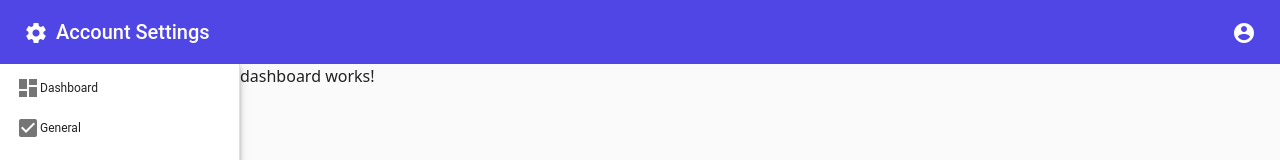
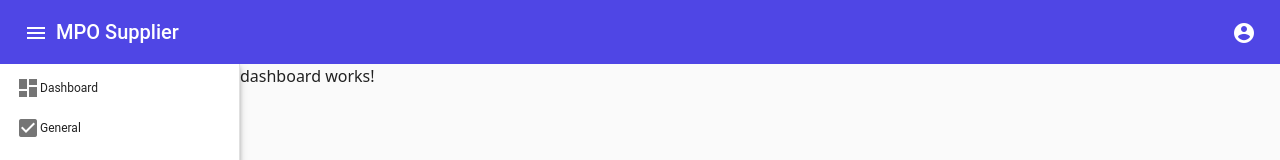
Before and after one commit to Devopsguyindia/MPOSupplier, an Angular app: page /dashboard in a window 1280 px wide. Shown: the top 160 px of the page. Built offline with nearby package versions, Linux system fonts and the light colour scheme.

Commit message:
menu icon

```diff
--- a/src/app/pages/main-layout/main-layout.component.html
+++ b/src/app/pages/main-layout/main-layout.component.html
@@ -2,9 +2,9 @@
   <mat-toolbar class="custom-toolbar">
     <!-- Toolbar content remains the same -->
     <button mat-icon-button matTooltip="Application Menu" (click)="sidenav.toggle()">
-      <mat-icon>settings</mat-icon>
+      <mat-icon>menu</mat-icon>
     </button>
-    Account Settings
+    MPO Supplier
     <span style="flex: 1 1 auto;"></span>
     <div>
       <button mat-icon-button matTooltip="My Account" [matMenuTriggerFor]="accountMenu">
```
